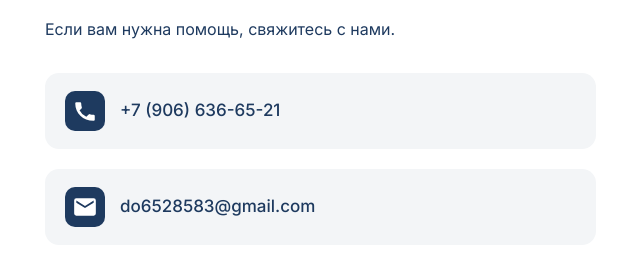
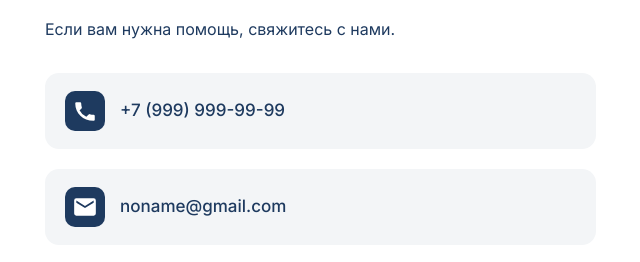
Before and after one commit to Anasikus/project-vmeste, a plain HTML site: page index.html in a window 1280 px wide. Shown: the part 4488-4750 px from the top of the page, 19-659 px from the left. Drawn offline with Linux system fonts and the light colour scheme.

Commit message:
Update index.html

```diff
--- a/index.html
+++ b/index.html
@@ -528,14 +528,14 @@
       <div class="contact-item">
 
         <img src="images/phone.svg" alt="Телефон">
-          +7 (906) 636-65-21
+          +7 (999) 999-99-99
 
       </div>
 
       <div class="contact-item">
 
         <img src="images/email.svg" alt="Email">
-          do6528583@gmail.com
+          noname@gmail.com
       </div>
 
       <div class="contact-item">
```
